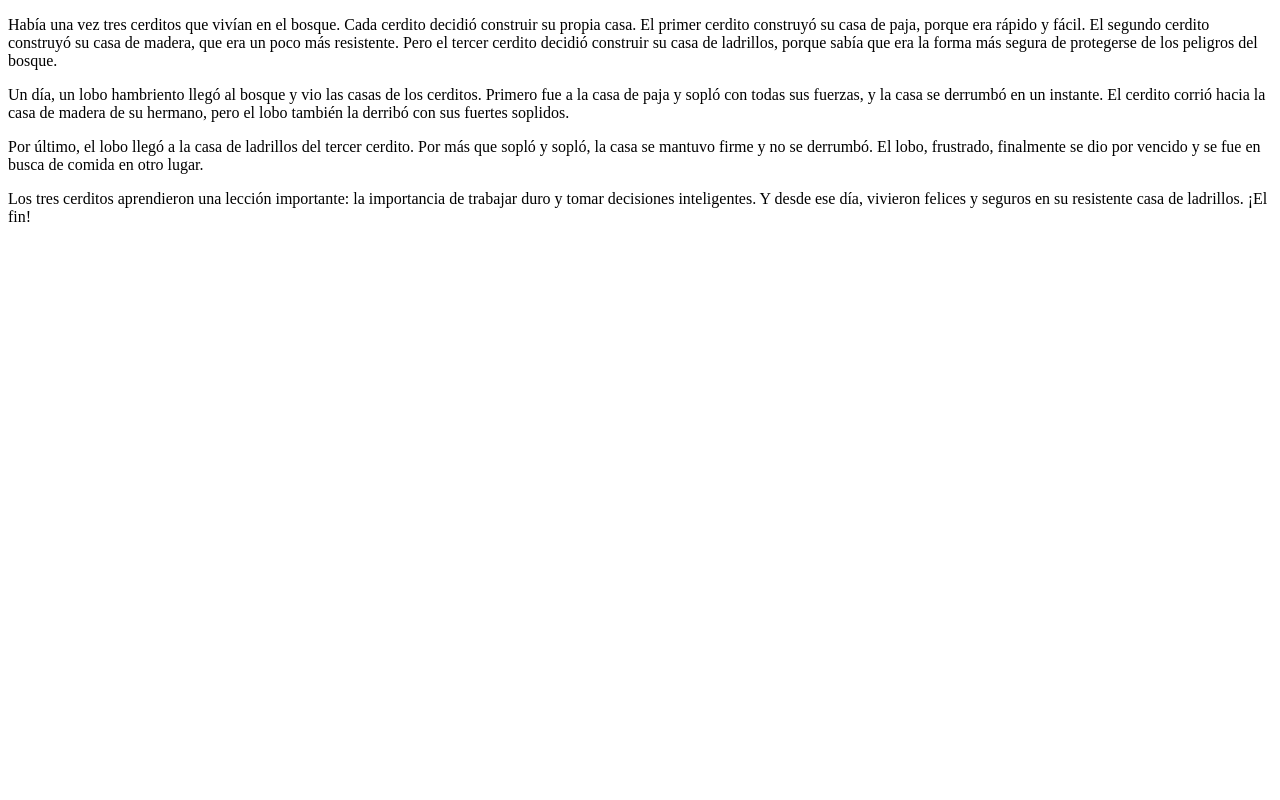
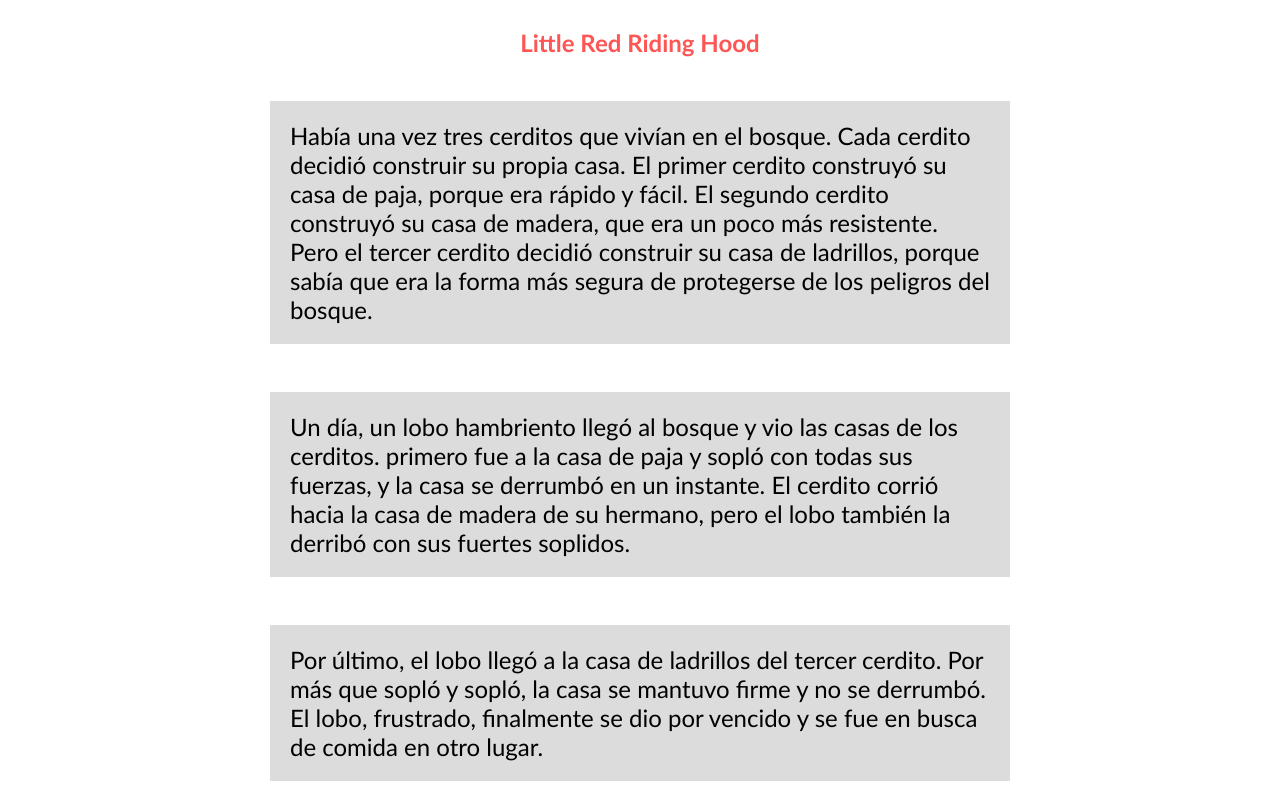
Before and after one commit to Danil22May/Little-Red-Riding-Hood, a plain HTML site: page index.html in a window 1280 px wide. Shown: the top 800 px of the page. Drawn offline with Linux system fonts and the light colour scheme.

Commit message:
adding styles

```diff
--- a/index.html
+++ b/index.html
@@ -1,27 +1,38 @@
 <!DOCTYPE html>
 <html lang="en">
-<head>
-    <meta charset="UTF-8">
-    <meta name="viewport" content="width=device-width, initial-scale=1.0">
-    <title>Document</title>
-</head>
-<body>
+  <head>
+    <meta charset="UTF-8" />
+    <meta name="viewport" content="width=device-width, initial-scale=1.0" />
+    <title>Little Red Riding Hood</title>
+    <link rel="stylesheet" href="style.css" />
+  </head>
+  <body>
+    <h2>Little Red Riding Hood</h2>
     <p>
-        Había una vez tres cerditos que vivían en el bosque. Cada cerdito decidió construir su propia casa. El primer cerdito construyó su casa de paja, porque era rápido y fácil. El segundo cerdito construyó su casa de madera, que era un poco más resistente.
-        Pero el tercer cerdito decidió construir su casa de ladrillos, porque sabía que era la forma más segura de protegerse de los peligros del bosque.
+      Había una vez tres cerditos que vivían en el bosque. Cada cerdito decidió
+      construir su propia casa. El primer cerdito construyó su casa de paja,
+      porque era rápido y fácil. El segundo cerdito construyó su casa de madera,
+      que era un poco más resistente. Pero el tercer cerdito decidió construir
+      su casa de ladrillos, porque sabía que era la forma más segura de
+      protegerse de los peligros del bosque.
     </p>
     <p>
-        Un día, un lobo hambriento llegó al bosque y vio las casas de los cerditos. Primero fue a la casa de paja y sopló con todas sus fuerzas, y la casa se derrumbó en un instante.
-        El cerdito corrió hacia la casa de madera de su hermano, pero el lobo también la derribó con sus fuertes soplidos.
+      Un día, un lobo hambriento llegó al bosque y vio las casas de los
+      cerditos. primero fue a la casa de paja y sopló con todas sus fuerzas, y
+      la casa se derrumbó en un instante. El cerdito corrió hacia la casa de
+      madera de su hermano, pero el lobo también la derribó con sus fuertes
+      soplidos.
     </p>
     <p>
-        Por último, el lobo llegó a la casa de ladrillos del tercer cerdito. Por más que sopló y sopló, la casa se mantuvo firme y no se derrumbó.
-        El lobo, frustrado, finalmente se dio por vencido y se fue en busca de comida en otro lugar.
+      Por último, el lobo llegó a la casa de ladrillos del tercer cerdito. Por
+      más que sopló y sopló, la casa se mantuvo firme y no se derrumbó. El lobo,
+      frustrado, finalmente se dio por vencido y se fue en busca de comida en
+      otro lugar.
     </p>
     <p>
-        Los tres cerditos aprendieron una lección importante: la importancia de trabajar duro y tomar decisiones inteligentes.
-        Y desde ese día, vivieron felices y seguros en su resistente casa de ladrillos. ¡El fin!
+      Los tres cerditos aprendieron una lección importante: la importancia de
+      trabajar duro y tomar decisiones inteligentes. Y desde ese día, vivieron
+      felices y seguros en su resistente casa de ladrillos. ¡El fin!
     </p>
-
-</body>
+  </body>
 </html>
--- /dev/null
+++ b/style.css
@@ -0,0 +1,16 @@
+body {
+  font-family: "Gill Sans", "Gill Sans MT", Calibri, "Trebuchet MS", sans-serif;
+  display: flex;
+  flex-direction: column;
+  justify-content: center;
+  align-items: center;
+}
+body h2 {
+  color: rgb(254, 85, 85);
+}
+body p {
+  font-size: 24px;
+  background-color: rgb(220, 220, 220);
+  padding: 20px;
+  width: 700px;
+}
```
